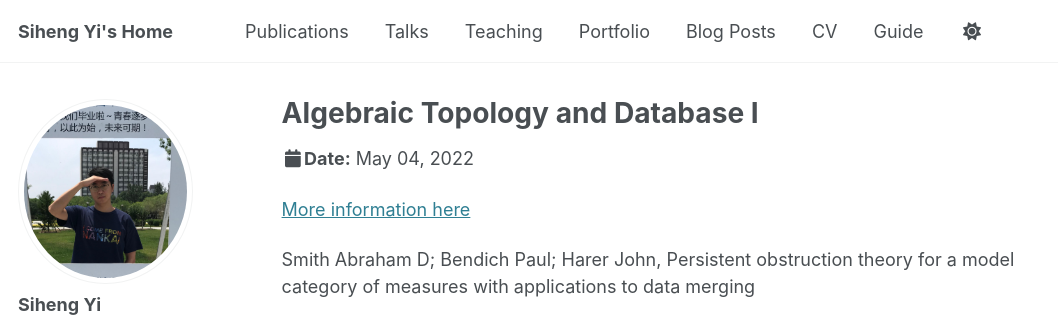
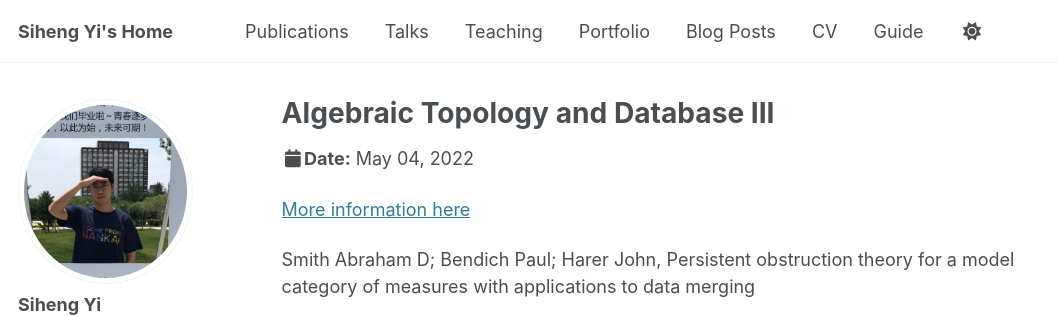
Before and after one commit to SihengYi/SihengYi.github.io, a Jekyll site: the page built from _talks/2022-05-04-talk.md, in a window 1280 px wide and 985 px high. Shown: the top 317 px of the window, without its empty margins (0-1058 px from the left). Built offline with Jekyll 4.4.1, drawn with Linux system fonts in a browser that asks for light colours; some web fonts are replaced; a file with an impossible date is left out.

Commit message:
Update 2022-05-04-talk.md

```diff
--- a/_talks/2022-05-04-talk.md
+++ b/_talks/2022-05-04-talk.md
@@ -1,12 +1,11 @@
 ---
-title: "Algebraic Topology and Database I"
+title: "Algebraic Topology and Database III"
 collection: talks
 type: "Talk"
 permalink: /talks/2022-05-04-talk
 venue: "Applied and Computational Topology Seminar, Sustech"
 date: 2022-05-04
 location: "Shenzhen, CN"
-slidesurl: 'http://sihengyi.github.io/files/2022-05-04-talk.pdf'
 ---
 
 
```
